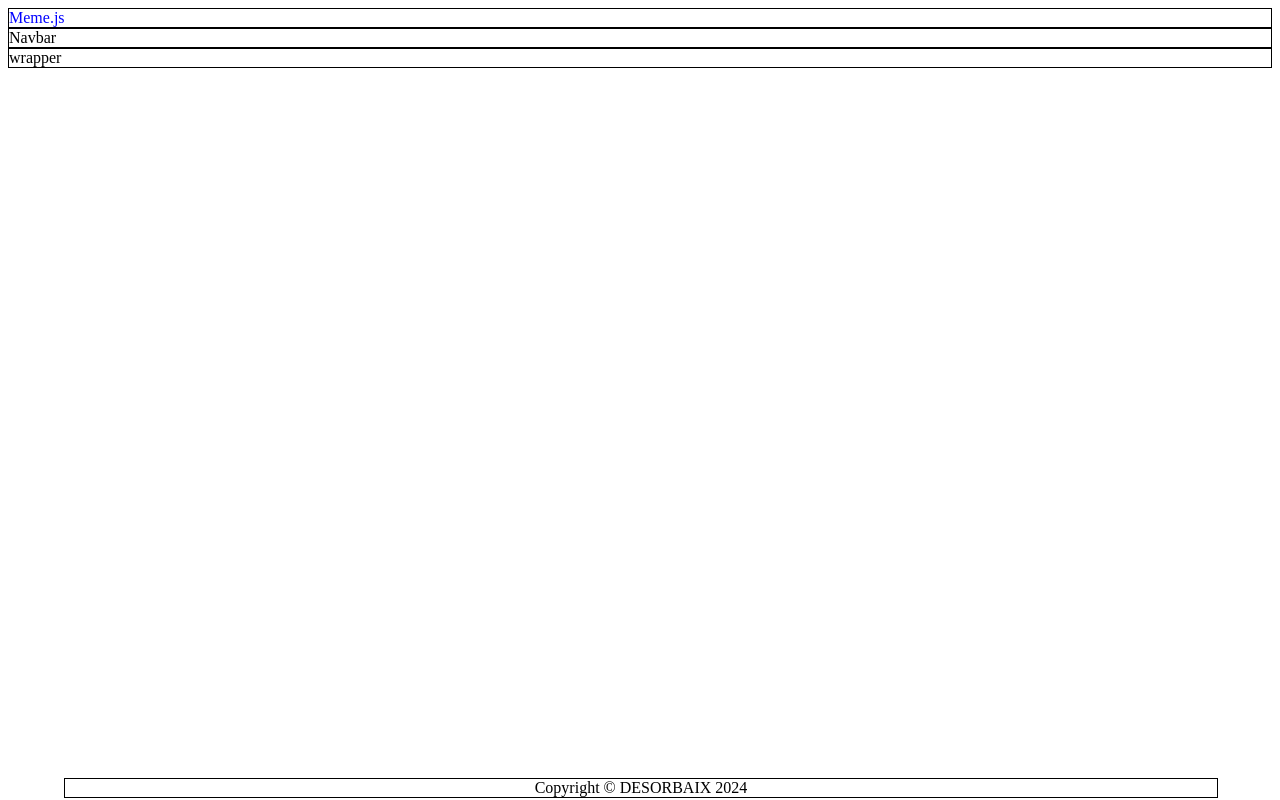
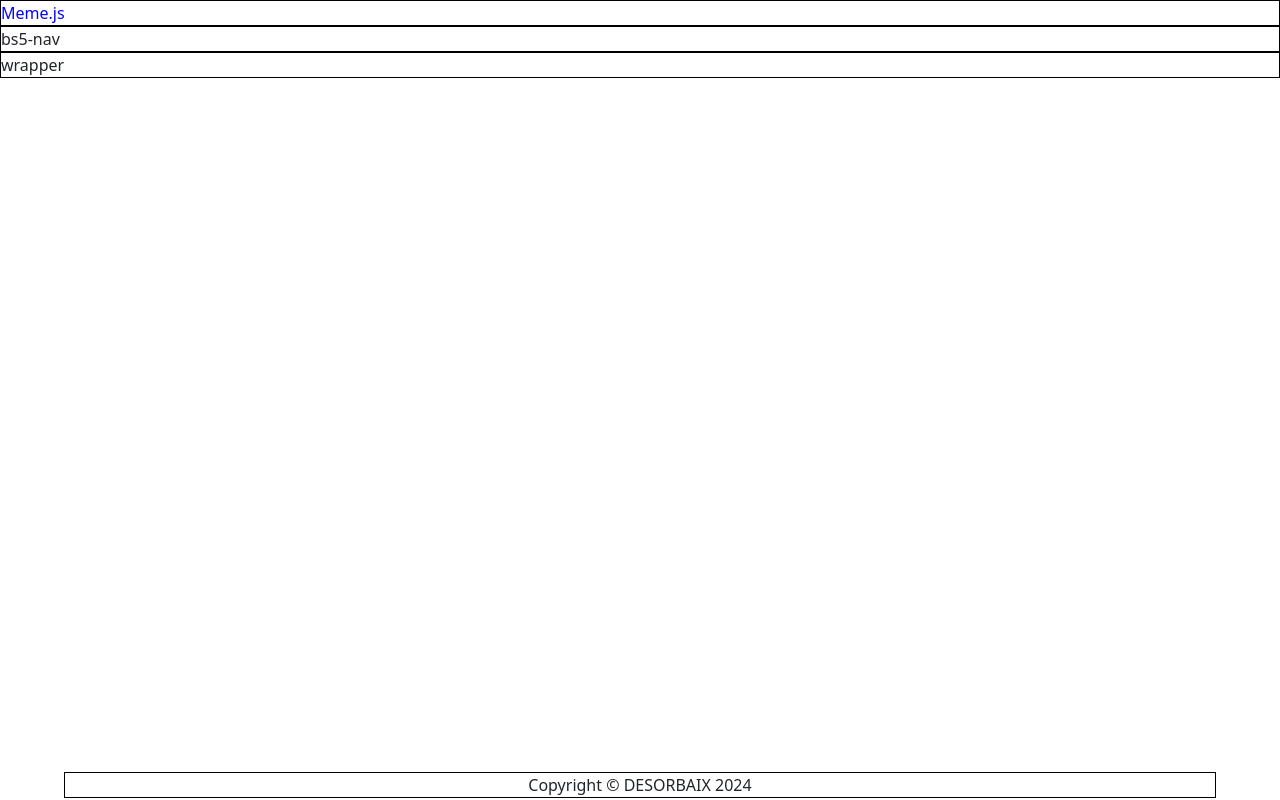
Before and after one commit to champix56/2024-12-02-jpg, a website: page index.html in a window 1280 px wide. Drawn offline with nearby package versions, Linux system fonts and the light colour scheme.

Commit message:
install boostrap 5.3.3

```diff
--- a/index.html
+++ b/index.html
@@ -4,11 +4,12 @@
     <meta charset="UTF-8" />
     <meta name="viewport" content="width=device-width, initial-scale=1.0" />
     <title>Formation Javascript</title>
+    <link rel="stylesheet" href="/node_modules/bootstrap/dist/css/bootstrap.css">
     <link rel="stylesheet" href="/style/style.css" />
   </head>
   <body>
     <div id="header">Meme<span id="dot">.</span><span id="js">js</span></div>
-    <div id="navbar">Navbar</div>
+    <div id="navbar">bs5-nav</div>
     <div id="wrapper">wrapper</div>
     <div id="footer">Copyright &copy; DESORBAIX 2024</div>
   </body>
--- a/package.json
+++ b/package.json
@@ -10,6 +10,7 @@
   "author": "",
   "license": "ISC",
   "dependencies": {
+    "bootstrap": "5.3.3",
     "lite-server": "^2.6.1"
   }
 }
```
Also changed, not shown: 1 other file.
